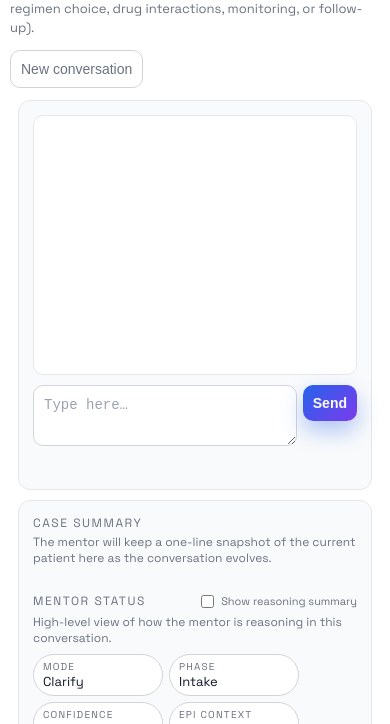
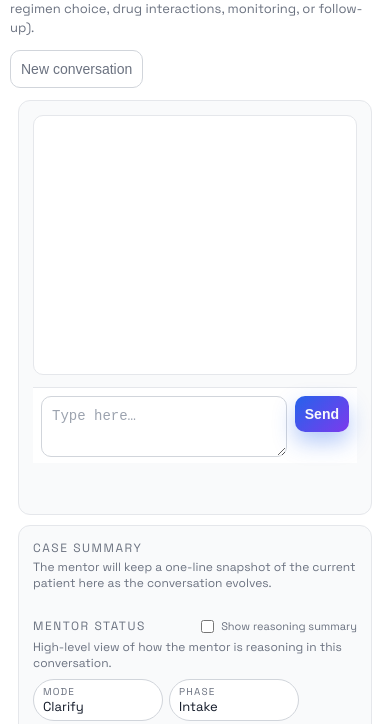
Before and after one commit to aiclinicalmentor-sketch/tb-mentor-api, a website: page public/index.html in a window 390 px wide. Shown: the part 104-828 px from the top of the page. Drawn offline with Linux system fonts and the light colour scheme.

Commit message:
floating input box for mobile

```diff
--- a/public/index.html
+++ b/public/index.html
@@ -89,11 +89,11 @@
       background: var(--surface);
       border: 1px solid var(--border-subtle);
       border-radius: 10px;
-      padding: 12px 12px 8px;
-      overflow-y: auto;
+      padding: 12px 12px 90px; /* extra bottom padding so content isn't hidden behind input */
       scroll-behavior: smooth;
-      flex: 1;
+      flex: none;
       min-height: 260px;
+      overflow: visible;
     }
     .msg-block { margin-bottom: 2px; }
     .msg {
@@ -184,10 +184,17 @@
       color: var(--muted);
     }
     .input-area {
+      position: sticky;
+      bottom: 0;
+      z-index: 30;
+      background: var(--shell);
+      padding: 8px 0 4px;
       display: flex;
       gap: 8px;
       align-items: flex-start;
-      margin-top: 2px;
+      margin-top: 4px;
+      border-top: 1px solid var(--border-subtle);
+      backdrop-filter: blur(6px);
     }
     textarea {
       flex: 1;
@@ -327,6 +334,7 @@
     @media (max-width: 640px) {
       body {
         padding: 0;
+        padding-bottom: 12px;
       }
       .shell {
         max-width: none;
@@ -356,7 +364,10 @@
         border-radius: 0.75rem;
       }
       .input-area {
-        gap: 6px;
+        padding: 8px 8px 6px;
+      }
+      .status {
+        margin-bottom: 8px;
       }
       button {
         padding-inline: 10px;
```
